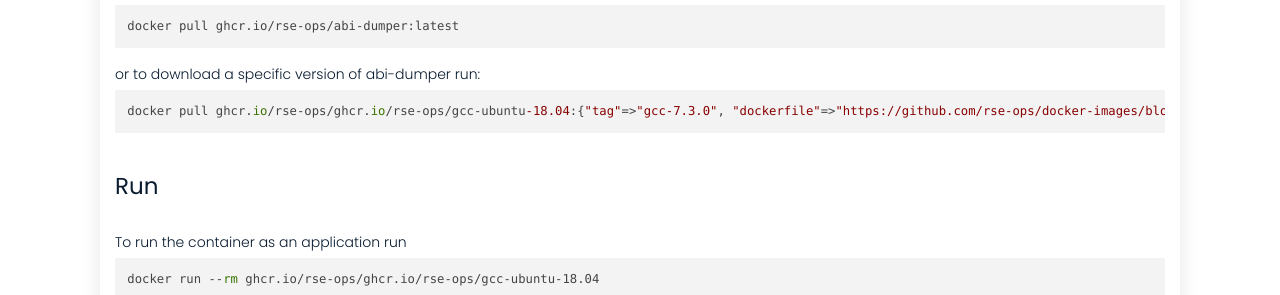
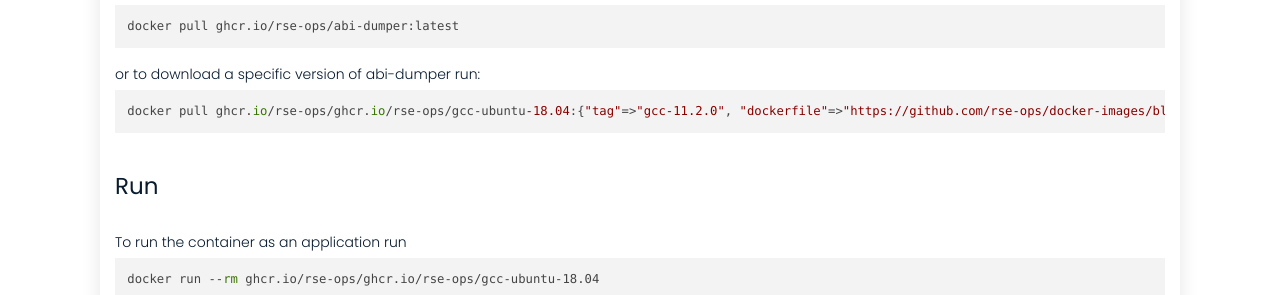
Before and after one commit to rse-ops/docker-images, a Jekyll site: the page built from _library/ghcr.io-rse-ops-gcc-ubuntu-18.04.md, in a window 1280 px wide and 1002 px high. Shown: the part 520-815 px from the top of the window. Built offline with Jekyll 4.4.1, drawn with Linux system fonts in a browser that asks for light colours; nearby versions of some CDN libraries.

Commit message:
Automated push to update library 2021-11-13

```diff
--- a/_library/ghcr.io-rse-ops-gcc-ubuntu-18.04.md
+++ b/_library/ghcr.io-rse-ops-gcc-ubuntu-18.04.md
@@ -1,14 +1,11 @@
 ---
 layout: container
 name: ghcr.io/rse-ops/gcc-ubuntu-18.04
-updated_at: 2021-11-13 04:40:57.952113
+updated_at: 2021-11-13 04:41:14.419231
 
 
 container_url: https://github.com/orgs/rse-ops/packages/container/package/gcc-ubuntu-18.04
 versions:
- - tag: gcc-7.3.0
-   dockerfile: https://github.com/rse-ops/docker-images/blob/main/ubuntu/gcc/Dockerfile
-   manifest: https://crane.ggcr.dev/manifest/ghcr.io/rse-ops/gcc-ubuntu-18.04:gcc-7.3.0
  - tag: gcc-11.2.0
    dockerfile: https://github.com/rse-ops/docker-images/blob/main/ubuntu/gcc/Dockerfile
    manifest: https://crane.ggcr.dev/manifest/ghcr.io/rse-ops/gcc-ubuntu-18.04:gcc-11.2.0
```
Also changed, not shown: other parts of _library/ghcr.io-rse-ops-gcc-ubuntu-18.04.md (+3 -0 lines).
